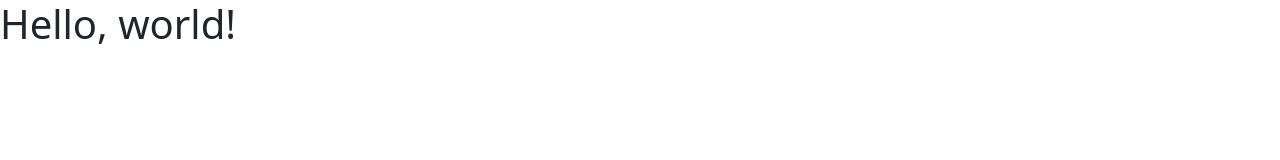
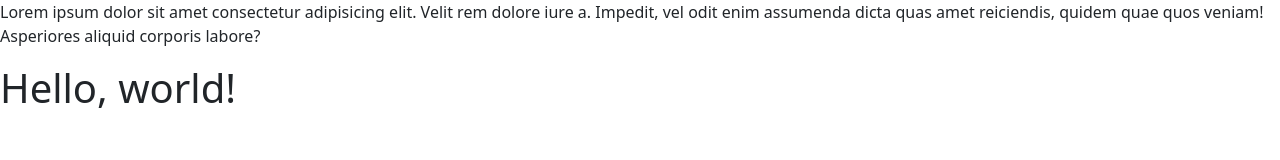
Before and after one commit to Achilles234/wpu-git-test, a plain HTML site: page index.html in a window 1280 px wide. Drawn offline with nearby package versions, Linux system fonts and the light colour scheme.

Commit message:
menambahkan lorem paragrap

```diff
--- a/index.html
+++ b/index.html
@@ -7,7 +7,10 @@
     <link href="https://cdn.jsdelivr.net/npm/bootstrap@5.3.2/dist/css/bootstrap.min.css" rel="stylesheet" integrity="sha384-T3c6CoIi6uLrA9TneNEoa7RxnatzjcDSCmG1MXxSR1GAsXEV/Dwwykc2MPK8M2HN" crossorigin="anonymous">
   </head>
   <body>
+
+    <p>Lorem ipsum dolor sit amet consectetur adipisicing elit. Velit rem dolore iure a. Impedit, vel odit enim assumenda dicta quas amet reiciendis, quidem quae quos veniam! Asperiores aliquid corporis labore?</p>
     <h1>Hello, world!</h1>
     <script src="https://cdn.jsdelivr.net/npm/bootstrap@5.3.2/dist/js/bootstrap.bundle.min.js" integrity="sha384-C6RzsynM9kWDrMNeT87bh95OGNyZPhcTNXj1NW7RuBCsyN/o0jlpcV8Qyq46cDfL" crossorigin="anonymous"></script>
-  </body>
+
+</body>
 </html>
```
